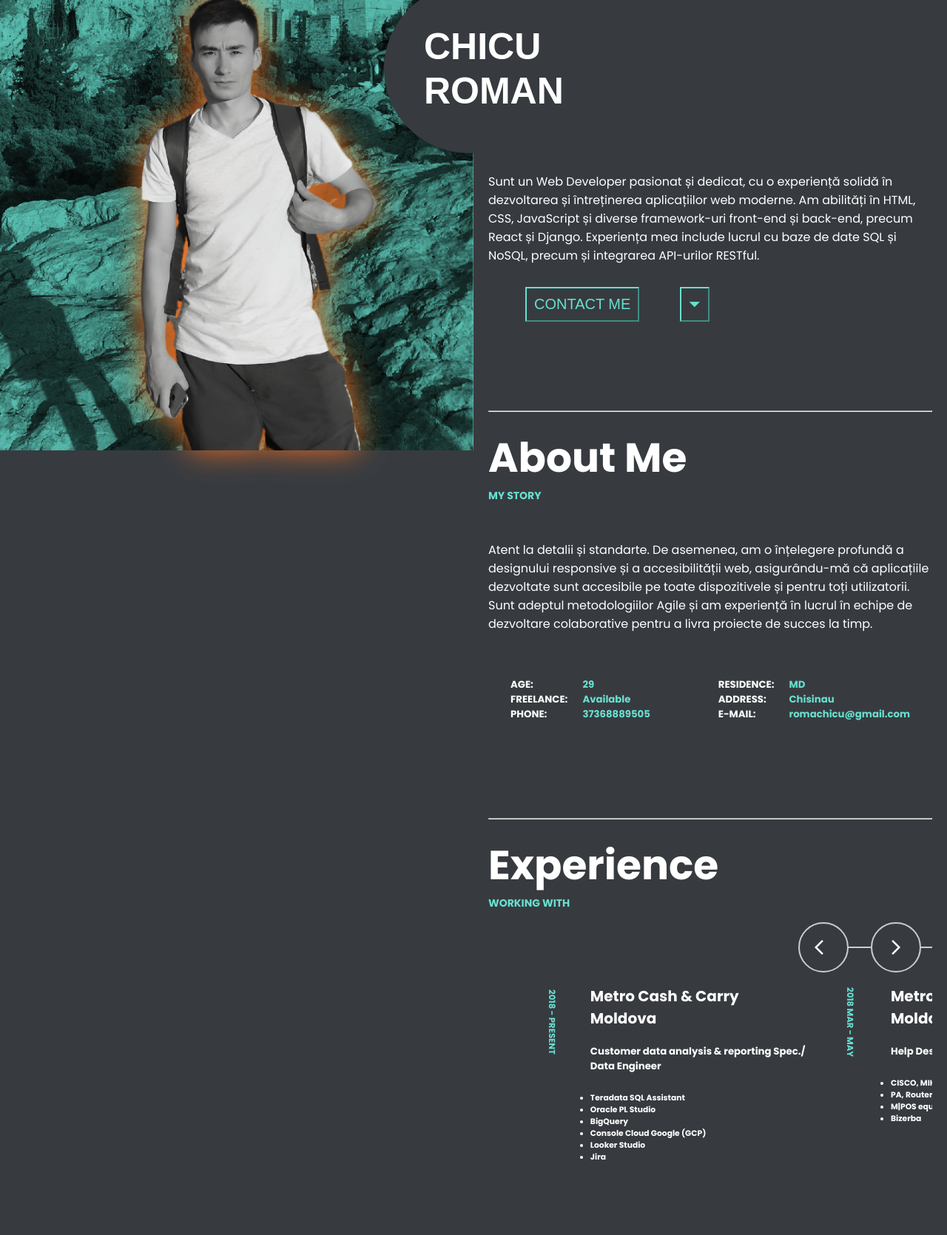
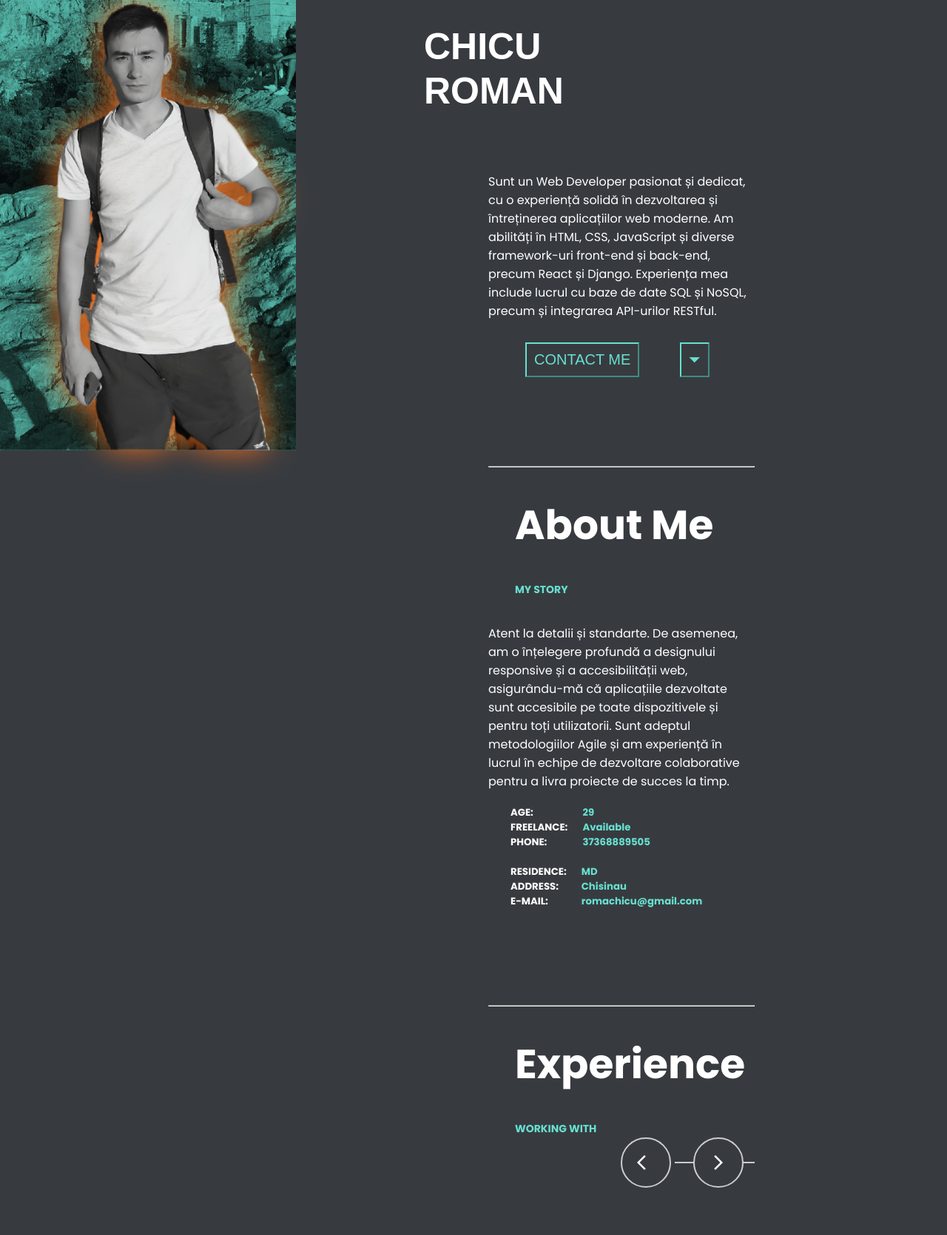
Before and after one commit to romachicu/Portofoliu.io, a website built with Vite: page index.html in a window 1280 px wide. Shown: the part 191-1861 px from the top of the page at 74% size. Built offline with nearby package versions, Linux system fonts and the light colour scheme; files whose address does not match are found by name; a web font is replaced by a local one.

Commit message:
fixed tablet size and fixed menu

```diff
--- a/styles/index.css
+++ b/styles/index.css
@@ -9,6 +9,19 @@
     src: url('styles/fonts/Autograf_PersonalUseOnly.ttf') format('opentype');
 }
 */
+
+
+@font-face {
+    font-family: 'Creattion Demo';
+    src: url('/fonts/Creattion_Demo.otf') format('opentype');
+}
+
+.sign {
+    font-family: 'Creattion Demo', sans-serif;
+    font-size: 50px;
+    margin-left: 30px;
+}
+
 
 
 :root {
@@ -656,12 +669,25 @@ input[type=email]:focus {
 }
 
 */
-
+/*
 .sign {
     font-family: "Dancing Script", cursive;
     font-size: 50px;
     margin-left: 30px;
+}*/
+
+
+@font-face {
+    font-family: 'Creattion Demo';
+    src: url('/fonts/Creattion_Demo.otf') format('opentype');
 }
+
+.sign {
+    font-family: 'Creattion Demo', sans-serif;
+    font-size: 50px;
+    margin-left: 30px;
+}
+
 
 .footer-about-me {
     display: flex;
@@ -1050,3 +1076,173 @@ input[type=email]:focus {
         margin-left: 10px;
     }
 }
+
+@media only screen and (min-width:800px) and (max-width:1280px) {
+
+    * {
+        box-sizing: border-box;
+        margin: 0;
+        padding: 0;
+    }
+
+
+    .container {
+        display: flex;
+
+        position: relative;
+        /* Adăugat pentru a permite poziționarea absolută a titlului */
+    }
+
+    .card {
+        width: 400px;
+        padding: 20px;
+        position: relative;
+    }
+
+    .fixed-card {
+        position: fixed;
+        top: 0;
+        left: 0;
+        margin: 0;
+        padding: 0;
+        height: 100%;
+         width: 400px;
+        z-index: 1;
+        background-color: #f9f9f9;
+
+    }
+
+    .image-profile {
+        position: relative;
+        /* Necesare pentru a poziționa overlay-ul */
+        width: 100%;
+        height: 100%;
+        background-image: url('images/my_photo_back_and_white_avatar.jpg');
+        background-repeat: no-repeat;
+        background-size: cover;
+        background-position: center;
+        margin: 0;
+        padding: 0;
+        background-color: var(--active_profile_color);
+        background-blend-mode: multiply;
+    }
+
+    /*https://codepen.io/savnac/pen/YRxgmJ */
+    .image-profile::after {
+        content: '';
+        position: absolute;
+        top: 0;
+        left: 0;
+        width: 100%;
+        height: 100%;
+        background-image: url('images/my_photo_back_and_white-avatar.png');
+        background-repeat: no-repeat;
+        background-size: cover;
+        background-position: center;
+        margin: 0;
+        padding: 0;
+        transition: filter 0.3s ease;
+        /* Tranziție pentru umbra */
+        z-index: 1000;
+        /* Overlay deasupra */
+    }
+
+    .image-profile:hover::after {
+        filter: drop-shadow(0 0 20px rgba(250, 113, 33, 0.925));
+        /* Umbră la hover */
+    }
+
+
+
+    .container .card:not(.fixed-card) {
+        margin-left: 50%;
+        padding-left: 20px;
+    }
+    .about-me  {
+        display: flex;
+        justify-content: start;
+        flex-direction: row;
+
+    }
+
+    .about-me-description {
+        display: flex;
+        justify-content: start;
+        flex-direction: column;
+        margin-top: 10px;
+    }
+
+    .experience-container {
+        display: flex;
+        justify-content: start;
+        flex-direction: column;
+
+    }
+
+    .experience-card {
+        margin-top: 50px;
+        margin-left: 0;
+    }
+
+    .container-contact {
+        display: flex;
+        flex-direction: column;
+        flex-wrap: wrap;
+        justify-content: center;
+        align-items: center;
+        width: 80%;
+        margin: 0 auto;
+        gap: 40px;
+    }
+
+    .container-contact-card {
+        display: flex;
+        flex-direction: column;
+        flex-wrap: wrap;
+        width: 100%;
+    }
+
+    .container-contact-card input[type="submit"] {
+        display: flex;
+        flex-direction: column;
+        flex-wrap: wrap;
+        width: 100%;
+    }
+
+    .container-contact-card-desc {
+        display: flex;
+        flex-direction: column;
+        border: 1px solid #585d65;
+        width: 100%;
+        border-radius: 30px;
+    }
+
+    h3,
+    h2 {
+        margin: 10%;
+    }
+
+    .rotation-title-experience {
+        transform: rotate(90deg);
+        color: #68e0cf;
+        /*  margin-right: 20px;
+        margin-top: 25px;
+       */
+        display: flex;
+        justify-content: center;
+        align-items: center;
+        align-self: center;
+        height: 20px;
+        width: 100px;
+
+        font-size: 14px;
+        top: 0;
+    }
+
+    .experience-card {
+        display: flex;
+        justify-content: space-between;
+        width: 300px;
+    }
+
+}
```
